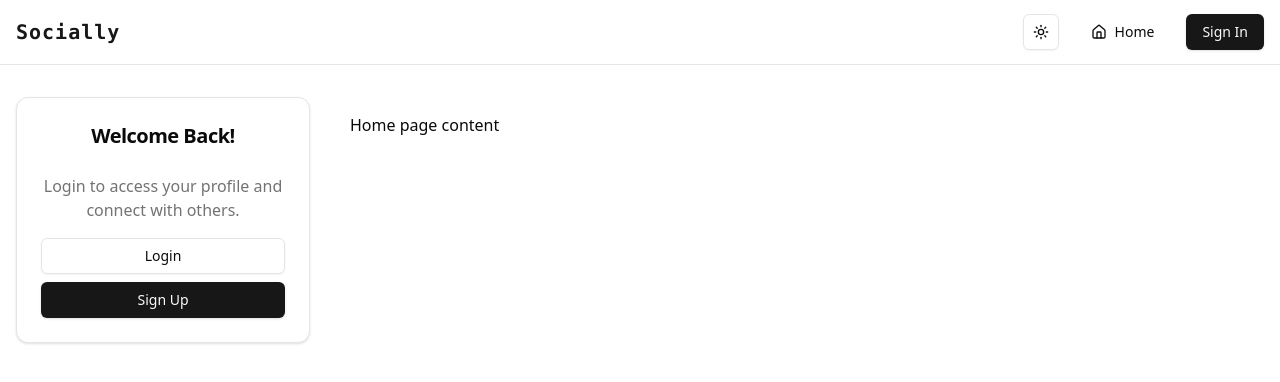
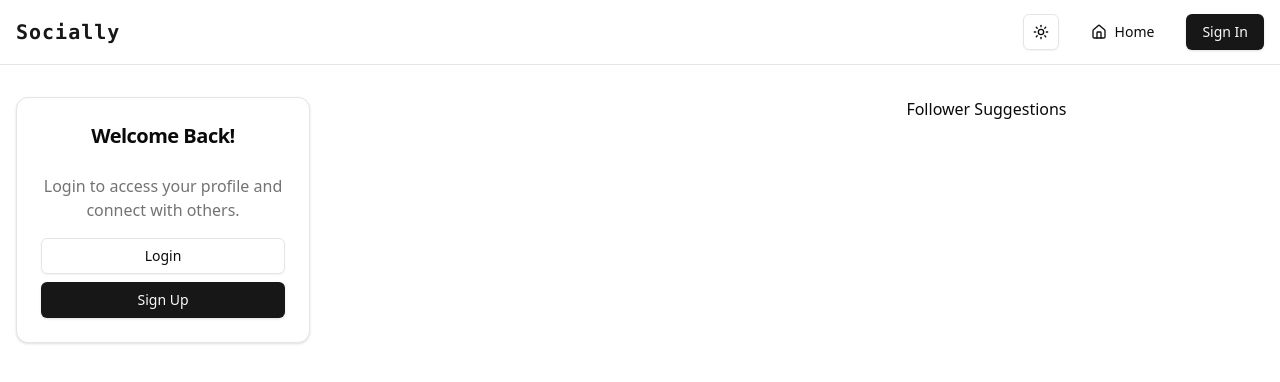
Before and after one commit to HimeshDua/socially, a Next.js app: page / in a window 1280 px wide. Shown: the top 382 px of the page. Built offline with nearby package versions, Linux system fonts and the light colour scheme; no server answers.

Commit message:
going to sleep will se this tomorrow morning

```diff
--- a/src/actions/user.action.ts
+++ b/src/actions/user.action.ts
@@ -52,7 +52,17 @@ export async function getUserByClerkId(clerkId: string) {
       }
     });
   } catch (error) {
-    console.error('Error syncing user:', error);
-    throw new Error('Failed to sync user data');
+    console.error('Error counting user data:', error);
+    throw new Error('Failed to count user data');
   }
 }
+
+export async function getDbUserId() {
+  const {userId: clerkId} = await auth();
+  if (!clerkId) throw new Error('Unauthorized to access Post');
+
+  const user = await getUserByClerkId(clerkId);
+  if (!user) throw new Error('User not found');
+
+  return user.id;
+}
--- a/src/app/page.tsx
+++ b/src/app/page.tsx
@@ -1,8 +1,15 @@
+import CreatPost from '@/components/CreatPost';
+import {currentUser} from '@clerk/nextjs/server';
+
 export default async function Home() {
+  const user = await currentUser();
   return (
     <>
-      <div className="m-4">
-        <h1>Home page content</h1>
+      <div className="grid grid-cols-1 lg:grid-cols-10 gap-6">
+        <div className="lg:col-span-6">{user ? <CreatPost /> : null}</div>
+        <div className="hidden lg:block lg:col-span-4 sticky top-20">
+          Follower Suggestions
+        </div>
       </div>
     </>
   );
--- /dev/null
+++ b/src/components/CreatPost.tsx
@@ -0,0 +1,5 @@
+function CreatPost() {
+  return <div>CreatPost</div>;
+}
+
+export default CreatPost;
--- a/src/components/Navbar.tsx
+++ b/src/components/Navbar.tsx
@@ -5,9 +5,6 @@ import {currentUser} from '@clerk/nextjs/server';
 import {syncUser} from '@/actions/user.action';
 
 async function Navbar() {
-  // await prisma.$connect();
-  // const users = await prisma.user.findMany();
-
   const user = await currentUser();
   if (user) await syncUser(); // POST
 
```
